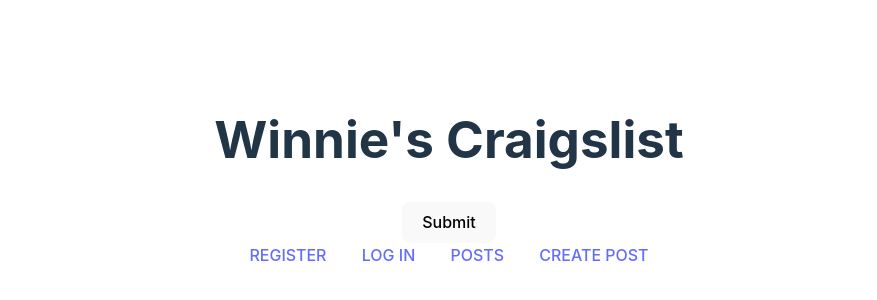
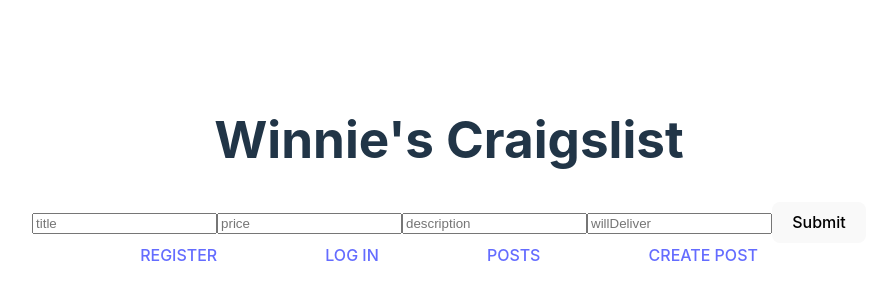
Before and after one commit to winniemei/Winnies-Craigslist, a React (Vite) app in the folder Craigslist/: page /createPost in a window 1280 px wide. Shown: the part 228-528 px from the top of the page, without its empty margins (191-1068 px from the left). Built offline with nearby package versions, Linux system fonts and the light colour scheme.

Commit message:
made my form inputs work

```diff
--- a/Craigslist/src/api/index.js
+++ b/Craigslist/src/api/index.js
@@ -4,7 +4,7 @@
 const COHORT_NAME = '2306-ghp-et-web-ft-sf'
 const BASE_URL = `https://strangers-things.herokuapp.com/api/${COHORT_NAME}`
 
-export async function makePost(title, price, { token }) {
+export async function makePost(title, description, price, willDeliver, {token}) {
   token = "eyJhbGciOiJIUzI1NiIsInR5cCI6IkpXVCJ9.eyJfaWQiOiI2NGUxMzQ0YWJlYjkzNTAwMTRjM2JjODMiLCJ1c2VybmFtZSI6IkhBUFBZR09MVUNLWSIsImlhdCI6MTY5MjQ4MDU4Nn0.cKe3kM_V1AbPnOSrHwoiqYK6n9Z1tQdAoVgKSjdALeU"
   try {
     const response = await fetch(`${BASE_URL}/posts`, {
@@ -15,14 +15,16 @@
       },
       body: JSON.stringify({
         post: {
-          title: "PUPPY LOVE",
-          description: "Pretty cute",
-          price: "Priceless",
-          willDeliver: true
+          title: title,
+          description: description,
+          price: price,
+          willDeliver: willDeliver
         }
       })
     });
     const result = await response.json();
+    console.log(`descriptioooon ${description}`)
+    console.log(description)
     return result;
   } catch (error) {
     console.error(error);
--- a/Craigslist/src/components/CreatePost.jsx
+++ b/Craigslist/src/components/CreatePost.jsx
@@ -1,14 +1,17 @@
 import React, { useState } from "react";
 import { makePost } from "../api";
 
-export default function CreatePost({ posts, setPosts, token}) {
+
+export default function CreatePost({ posts, setPosts, token }) {
     const [title, setTitle] = useState("");
+    const [description, setDescription] = useState("")
     const [price, setPrice] = useState("");
+    const [willDeliver, setWillDeliver] = useState("")
     const [error, setError] = useState(null);
 
     async function handleSubmit(e) {
         e.preventDefault();
-    const APIData = await makePost(price, title, token);
+        const APIData = await makePost(title, description, price, willDeliver, token);
         if (APIData.success) {
             console.log("New Player: ", APIData);
 
@@ -26,7 +29,14 @@
     return (
         <form onSubmit={handleSubmit}>
             {error && <p>{error}</p>}
-      {/* <input
+            <input
+                value={title}
+                type="text"
+                name="title"
+                placeholder="title"
+                onChange={(e) => setTitle(e.target.value)}
+            />
+            <input
                 value={price}
                 type="text"
                 name="price"
@@ -34,12 +44,19 @@
                 onChange={(e) => setPrice(e.target.value)}
             />
             <input
-        value={title}
+                value={description}
                 type="text"
-        name="title"
-        placeholder="title"
-        onChange={(e) => setTitle(e.target.value)}
-      /> */}
+                name="description"
+                placeholder="description"
+                onChange={(e) => setDescription(e.target.value)}
+            />
+            <input
+                value={willDeliver}
+                type="text"
+                name="willDeliver"
+                placeholder="willDeliver"
+                onChange={(e) => setWillDeliver(e.target.value)}
+            />
             <button>Submit</button>
         </form>
     );
```
Lines whose indentation alone changed are shown as unchanged.
